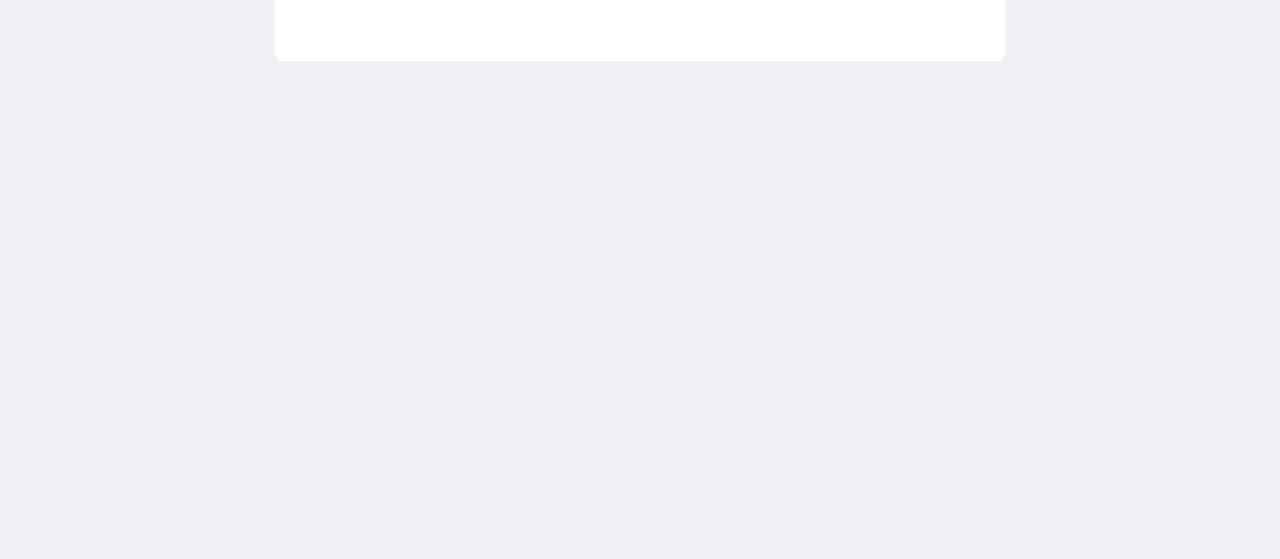
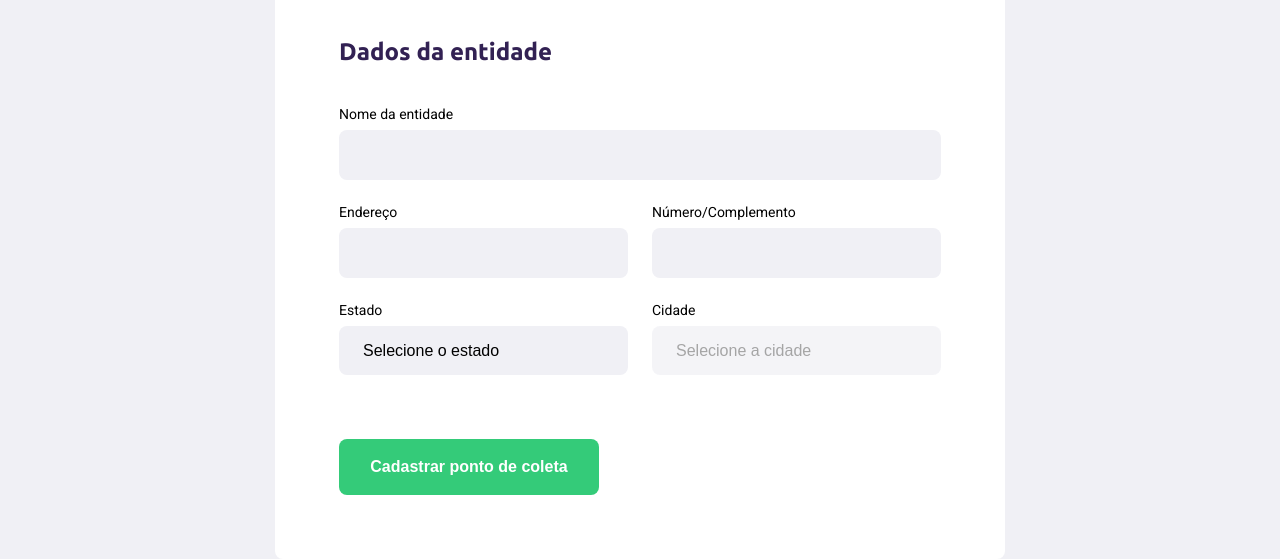
Before and after one commit to MauricioFe/NextLevel_Ecoleta, a plain HTML site: page create-point.html in a window 1280 px wide. Shown: the part 304-863 px from the top of the page. Before the commit the page ends 800 px from the top, so only its background shows below. Drawn offline with Linux system fonts and the light colour scheme.

Commit message:
Criação do formulário para cadastro

```diff
--- a/create-point.html
+++ b/create-point.html
@@ -1,5 +1,6 @@
 <!DOCTYPE html>
 <html lang="en">
+
 <head>
     <meta charset="UTF-8">
     <meta name="viewport" content="width=device-width, initial-scale=1.0">
@@ -23,10 +24,38 @@
             <form action="">
                 <h1>Cadastro do ponto de coleta</h1>
                 <fieldset>
+                    <legend>
+                        <h2>Dados da entidade</h2>
+                    </legend>
+                    <div class="field">
+                        <label for="name">Nome da entidade</label>
+                        <input type="text" name="name" autocomplete="none">
+                    </div>
+                    <div class="field-group">
+                        <div class="field">
+                            <label for="address">Endereço</label>
+                            <input type="text" name="address" autocomplete="none">
+                        </div>
+                        <div class="field">
+                            <label for="address2">Número/Complemento</label>
+                            <input type="text" name="address2" autocomplete="none">
+                        </div>
+                    </div>
+                    <div class="field-group">
+                        <div class="field">
+                            <label for="state">Estado</label>
+                          <select name="uf" >
+                              <option value="">Selecione o estado</option>
+                          </select>
 
-                </fieldset>
-                <fieldset>
-
+                        </div>
+                        <div class="field">
+                            <label for="city">Cidade</label>
+                            <select name="city" disabled>
+                                <option value="">Selecione a cidade</option>
+                            </select>
+                        </div>
+                    </div>
                 </fieldset>
 
                 <button type="submit">Cadastrar ponto de coleta</button>
@@ -34,4 +63,5 @@
         </div>
     </div>
 </body>
+
 </html>
--- a/styles/create-point.css
+++ b/styles/create-point.css
@@ -34,3 +34,74 @@ form {
     max-width: 730px;
     margin: 80px auto 0;
 }
+
+form h1 {
+    font-size: 36px;
+}
+
+form fieldset {
+    margin-top: 64px;
+    border: 0;
+}
+
+form legend {
+    margin-bottom: 40px;
+}
+
+form legend h2 {
+    font-size: 24px;
+}
+
+form .field {
+    flex: 1;
+    display: flex;
+    flex-direction: column;
+    margin-bottom: 24px;
+}
+
+form .field-group {
+    display: flex;
+}
+
+form input, form select {
+    background-color: #f0f0f5;
+    border: 0;
+    padding: 16px 24px;
+    font-size: 16px;
+    border-radius: 8px;
+}
+form input, form select, form select option:focus{
+   outline-color: var(--primary-color);
+}
+
+form select {
+    -webkit-appearance: none;
+    -moz-appearance: none;
+    appearance: none;
+}
+
+form label {
+    font-size: 14px;
+    margin-bottom: 8px;
+}
+
+form .field-group .field+.field {
+    margin-left: 24px;
+}
+
+form button {
+    width: 260px;
+    height: 56px;
+    border-radius: 8px;
+    background-color: var(--primary-color);
+    color: white;
+    font-weight: bold;
+    font-size: 16px;
+    margin-top: 40px;
+    border: 0;
+    cursor: pointer;
+    transition: background-color 400ms;
+}
+form button:hover{
+    background-color: #2fb86e;
+}
```
Lines whose indentation alone changed are shown as unchanged.
